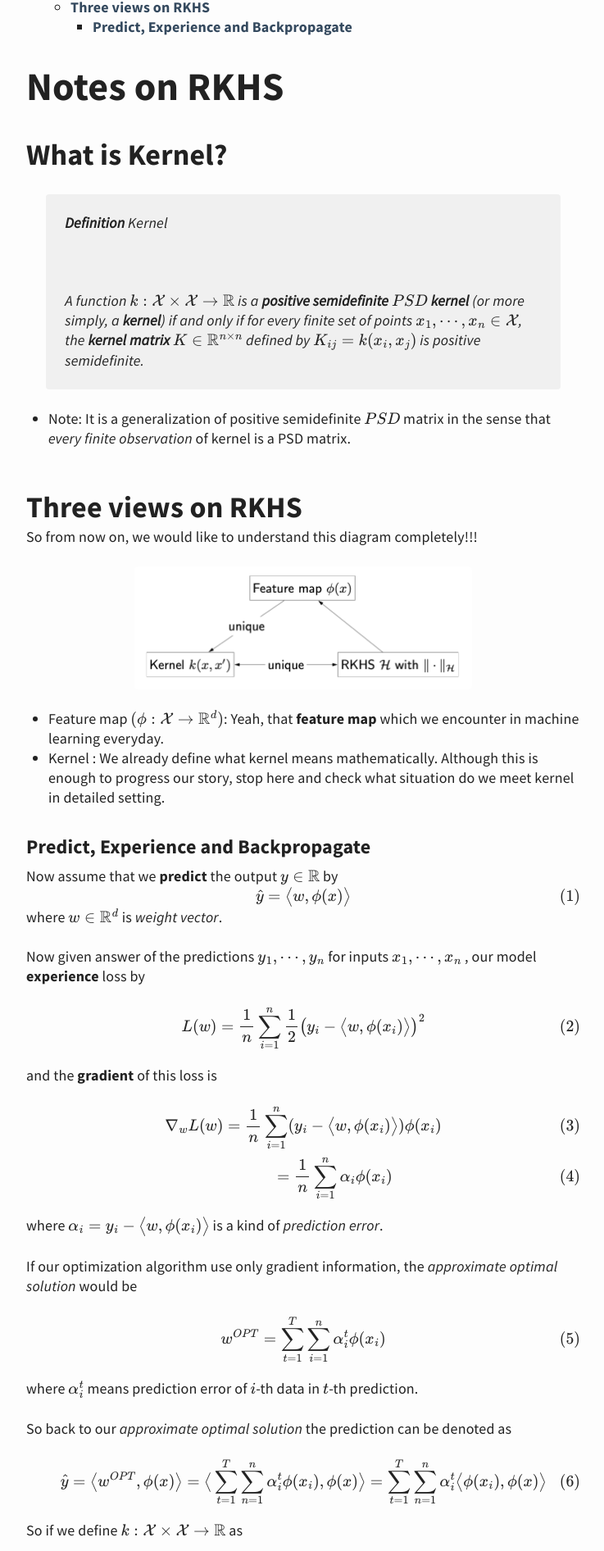
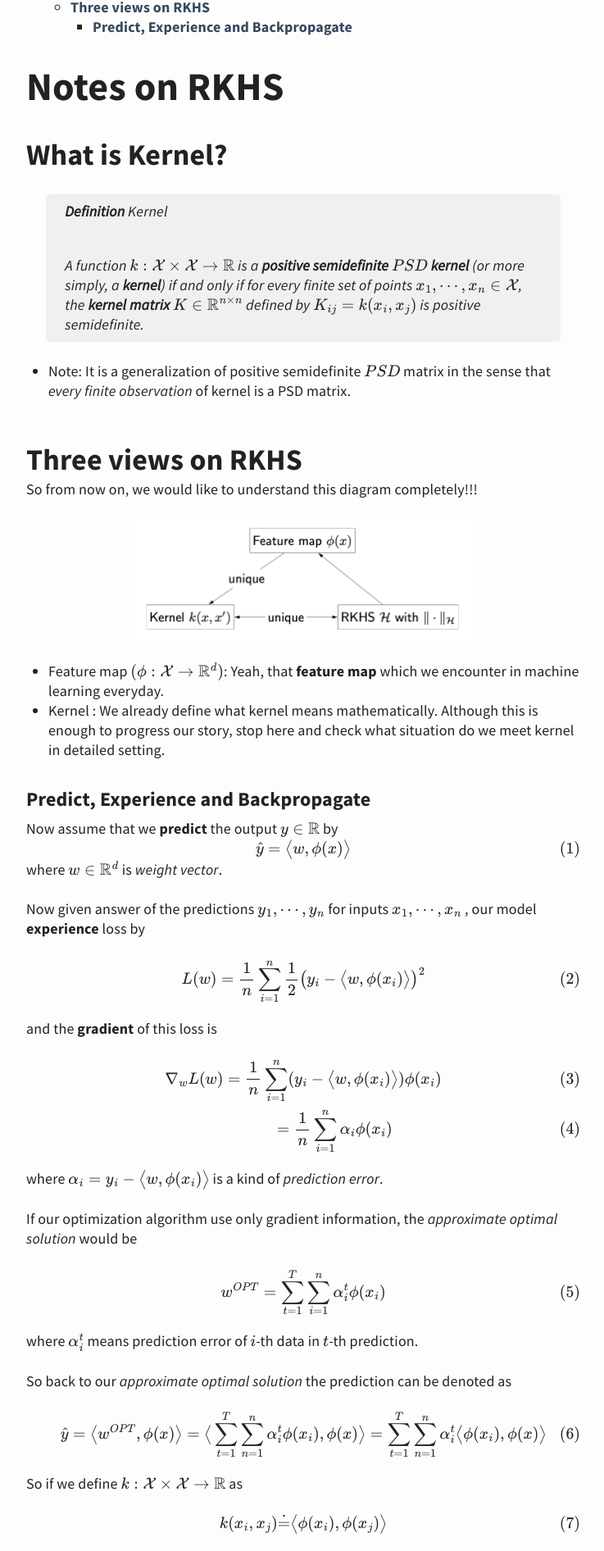
Before and after one commit to edmophia/edmophia.github.io, a Jekyll site: the page built from _posts/SVGD/2018-10-31-Notes on RKHS.md, in a window 1280 px wide. Shown: the part 488-2380 px from the top of the page at 82% size, without its empty margins (270-1007 px from the left). Built offline with Jekyll 4.4.1, drawn with Linux system fonts in a browser that asks for light colours; formulas are drawn with MathJax 3; a script that is not in the unit is left out.

Commit message:
no message

```diff
--- a/_sass/typography.scss
+++ b/_sass/typography.scss
@@ -44,7 +44,7 @@ blockquote {
 	background-color: darken($background-color, 5%);
 	padding: 0 1.3em; /* 24px/18px */
 	p, ul, ol {
-		padding: 1.3em 0; /* 24px/18px */
+		padding: 0.5em 0; /* 24px/18px */
 	}
 }
 
@@ -86,7 +86,7 @@ blockquote {
 	background-color: darken($background-color, 5%);
 	padding: 0 1.313334em; /* 24px/18px */
 	p, ul, ol {
-		padding: 1.3em 0; /* 24px/18px */
+		padding: 0.5em 0; /* 24px/18px */
 	}
 }
 
```
